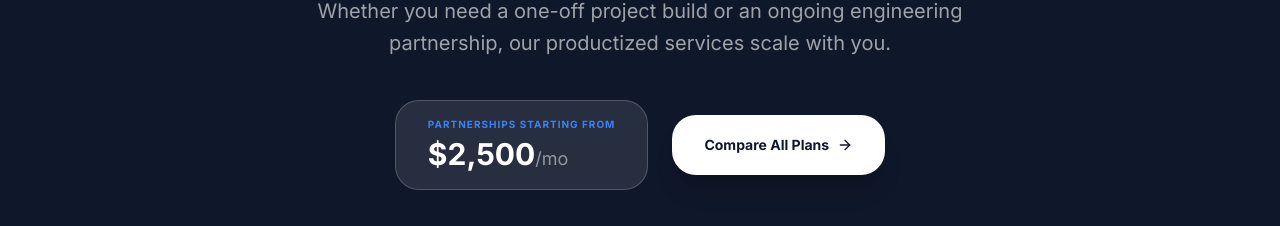
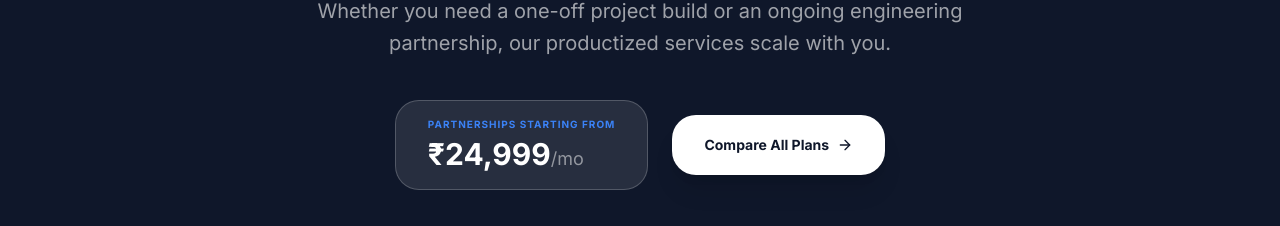
Before and after one commit to akshayjethwa-dev/Softwareweb, a React (Vite) app: page / in a window 1280 px wide. Shown: the part 3089-3315 px from the top of the page. Built offline with nearby package versions, Linux system fonts and the light colour scheme; no server answers.

Commit message:
Update Initial website

```diff
--- a/src/sections/MiniPricing.tsx
+++ b/src/sections/MiniPricing.tsx
@@ -25,7 +25,7 @@ export default function MiniPricing() {
           <div className="flex flex-col sm:flex-row items-center justify-center gap-6">
             <div className="text-left px-8 py-4 bg-white/10 rounded-2xl border border-white/20">
               <span className="block text-[10px] uppercase font-bold tracking-widest text-brand-accent mb-1">Partnerships Starting From</span>
-              <span className="text-3xl font-bold">$2,500<span className="text-lg text-white/50 font-normal">/mo</span></span>
+              <span className="text-3xl font-bold">₹24,999<span className="text-lg text-white/50 font-normal">/mo</span></span>
             </div>
 
             <Link
```
Also changed, not shown: vite.config.ts (line endings or trailing spaces).
